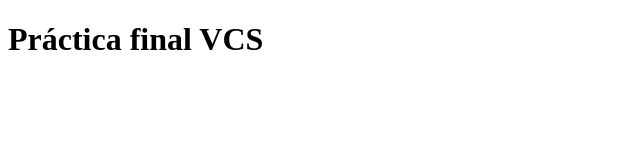
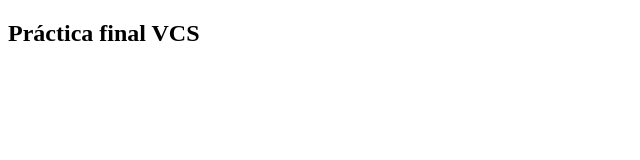
Before and after one commit to pedropasquin/NVL-VCS, a plain HTML site: page index.html in a window 1280 px wide. Shown: the whole page, without its empty margins (0-640 px from the left). Drawn offline with Linux system fonts and the light colour scheme.

Commit message:
modifico index.html de h1 a h2

```diff
--- a/index.html
+++ b/index.html
@@ -5,6 +5,6 @@
 		<title>Curso nivelacion - Práctica final VCS</title>
 	</head>
 	<body>
-		<h1>Práctica final VCS</h1>
+		<h2>Práctica final VCS</h2>
 	</body>
 </html>
```
